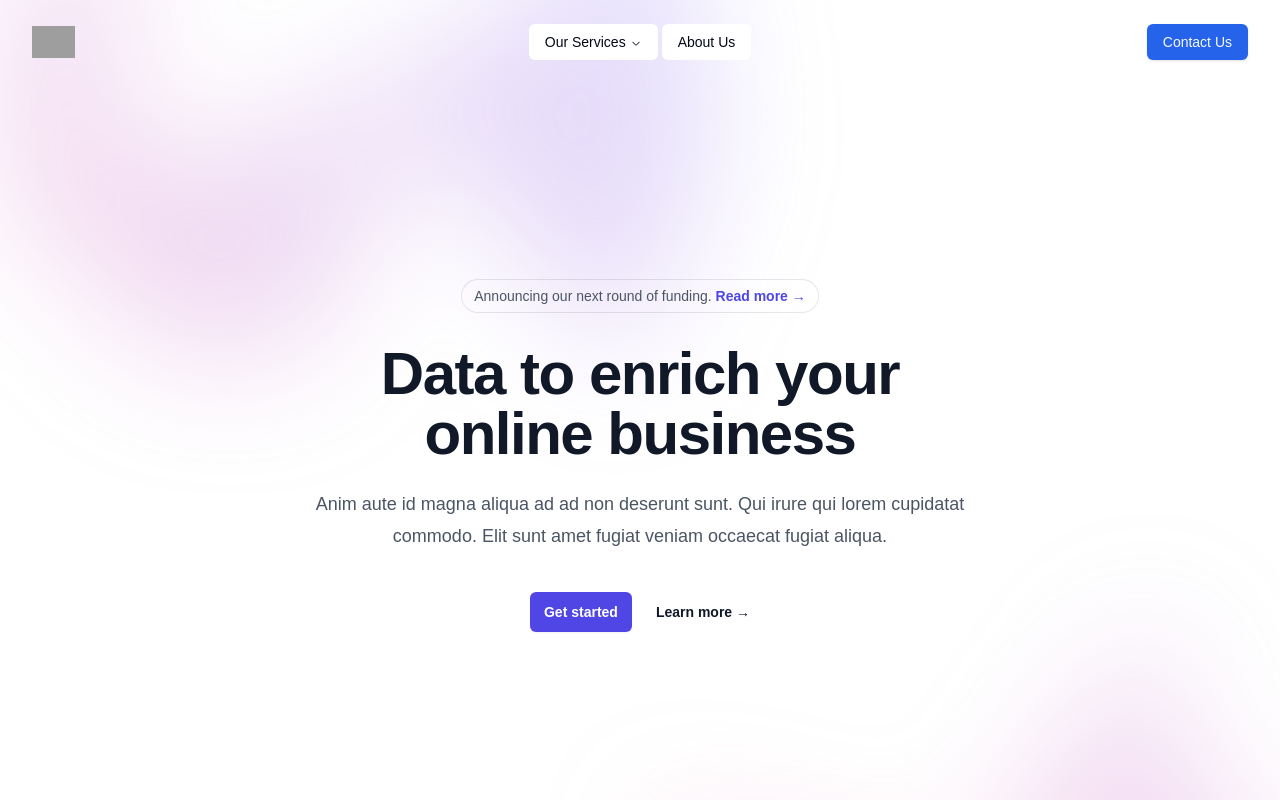
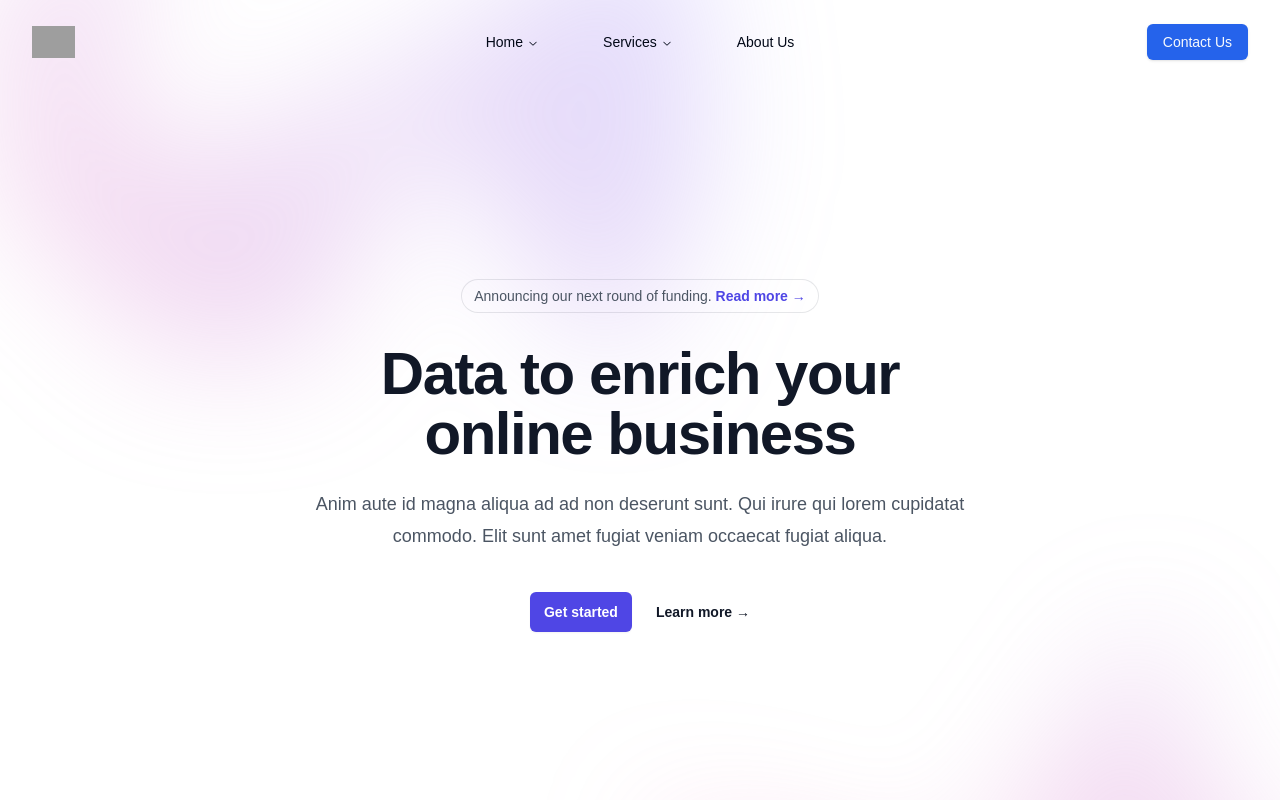
Before and after one commit to 2015jtw/Goodman-Robb, a Next.js app: page / in a window 1280 px wide. Shown: the top 800 px of the page. Built offline with nearby package versions, Linux system fonts and the light colour scheme; grey boxes are pictures that could not be loaded.

Commit message:
update navbar

```diff
--- a/src/components/ui/DesktopNav.tsx
+++ b/src/components/ui/DesktopNav.tsx
@@ -55,17 +55,51 @@ const components: { title: string; href: string; description: string }[] = [
 export default function DesktopNav() {
   return (
     <NavigationMenu>
-      <NavigationMenuList>
+      <NavigationMenuList className="space-x-8">
         <NavigationMenuItem>
-          <NavigationMenuTrigger>Our Services</NavigationMenuTrigger>
+          <NavigationMenuTrigger>Home</NavigationMenuTrigger>
           <NavigationMenuContent>
+            <ul className="grid gap-3 p-6 md:w-[400px] lg:w-[500px] lg:grid-cols-[.75fr_1fr]">
+              <li className="row-span-3">
+                <NavigationMenuLink asChild>
+                  <a
+                    className="flex h-full w-full select-none flex-col justify-end rounded-md bg-gradient-to-b from-muted/50 to-muted p-6 no-underline outline-none focus:shadow-md"
+                    href="/"
+                  >
+                    <div className="mb-2 mt-4 text-lg font-medium">
+                      shadcn/ui
+                    </div>
+                    <p className="text-sm leading-tight text-muted-foreground">
+                      Beautifully designed components that you can copy and
+                      paste into your apps. Accessible. Customizable. Open
+                      Source.
+                    </p>
+                  </a>
+                </NavigationMenuLink>
+              </li>
+              <ListItem href="/docs" title="Introduction">
+                Re-usable components built using Radix UI and Tailwind CSS.
+              </ListItem>
+              <ListItem href="/docs/installation" title="Installation">
+                How to install dependencies and structure your app.
+              </ListItem>
+              <ListItem href="/docs/primitives/typography" title="Typography">
+                Styles for headings, paragraphs, lists...etc
+              </ListItem>
+            </ul>
+          </NavigationMenuContent>
+        </NavigationMenuItem>
+
+        <NavigationMenuItem>
+          <NavigationMenuTrigger>Services</NavigationMenuTrigger>
+          <NavigationMenuContent className="left-1/2 transform -translate-x-1/2">
             <ul className="grid w-[400px] gap-3 p-4 md:w-[500px] md:grid-cols-2 lg:w-[600px] z-50 bg-white">
               {components.map((component) => (
                 <ListItem
                   key={component.title}
                   title={component.title}
                   href={component.href}
-                  className="z-50"
+                  className="hover:bg-blue-100"
                 >
                   {component.description}
                 </ListItem>
@@ -73,6 +107,7 @@ export default function DesktopNav() {
             </ul>
           </NavigationMenuContent>
         </NavigationMenuItem>
+
         <NavigationMenuItem>
           <Link href="/docs" legacyBehavior passHref>
             <NavigationMenuLink className={navigationMenuTriggerStyle()}>
--- a/src/components/ui/navigation-menu.tsx
+++ b/src/components/ui/navigation-menu.tsx
@@ -1,9 +1,9 @@
-import * as React from "react"
-import { ChevronDownIcon } from "@radix-ui/react-icons"
-import * as NavigationMenuPrimitive from "@radix-ui/react-navigation-menu"
-import { cva } from "class-variance-authority"
+import * as React from "react";
+import { ChevronDownIcon } from "@radix-ui/react-icons";
+import * as NavigationMenuPrimitive from "@radix-ui/react-navigation-menu";
+import { cva } from "class-variance-authority";
 
-import { cn } from "@/lib/utils"
+import { cn } from "@/lib/utils";
 
 const NavigationMenu = React.forwardRef<
   React.ElementRef<typeof NavigationMenuPrimitive.Root>,
@@ -20,8 +20,8 @@ const NavigationMenu = React.forwardRef<
     {children}
     <NavigationMenuViewport />
   </NavigationMenuPrimitive.Root>
-))
-NavigationMenu.displayName = NavigationMenuPrimitive.Root.displayName
+));
+NavigationMenu.displayName = NavigationMenuPrimitive.Root.displayName;
 
 const NavigationMenuList = React.forwardRef<
   React.ElementRef<typeof NavigationMenuPrimitive.List>,
@@ -35,14 +35,14 @@ const NavigationMenuList = React.forwardRef<
     )}
     {...props}
   />
-))
-NavigationMenuList.displayName = NavigationMenuPrimitive.List.displayName
+));
+NavigationMenuList.displayName = NavigationMenuPrimitive.List.displayName;
 
-const NavigationMenuItem = NavigationMenuPrimitive.Item
+const NavigationMenuItem = NavigationMenuPrimitive.Item;
 
 const navigationMenuTriggerStyle = cva(
-  "group inline-flex h-9 w-max items-center justify-center rounded-md bg-background px-4 py-2 text-sm font-medium transition-colors hover:bg-accent hover:text-accent-foreground focus:bg-accent focus:text-accent-foreground focus:outline-none disabled:pointer-events-none disabled:opacity-50 data-[active]:bg-accent/50 data-[state=open]:bg-accent/50"
-)
+  "group inline-flex h-9 w-max items-center justify-center rounded-md  px-4 py-2 text-sm font-medium transition-colors hover:bg-accent hover:text-accent-foreground focus:bg-accent focus:text-accent-foreground focus:outline-none disabled:pointer-events-none disabled:opacity-50 data-[active]:bg-accent/50 data-[state=open]:bg-accent/50"
+);
 
 const NavigationMenuTrigger = React.forwardRef<
   React.ElementRef<typeof NavigationMenuPrimitive.Trigger>,
@@ -59,8 +59,8 @@ const NavigationMenuTrigger = React.forwardRef<
       aria-hidden="true"
     />
   </NavigationMenuPrimitive.Trigger>
-))
-NavigationMenuTrigger.displayName = NavigationMenuPrimitive.Trigger.displayName
+));
+NavigationMenuTrigger.displayName = NavigationMenuPrimitive.Trigger.displayName;
 
 const NavigationMenuContent = React.forwardRef<
   React.ElementRef<typeof NavigationMenuPrimitive.Content>,
@@ -74,10 +74,10 @@ const NavigationMenuContent = React.forwardRef<
     )}
     {...props}
   />
-))
-NavigationMenuContent.displayName = NavigationMenuPrimitive.Content.displayName
+));
+NavigationMenuContent.displayName = NavigationMenuPrimitive.Content.displayName;
 
-const NavigationMenuLink = NavigationMenuPrimitive.Link
+const NavigationMenuLink = NavigationMenuPrimitive.Link;
 
 const NavigationMenuViewport = React.forwardRef<
   React.ElementRef<typeof NavigationMenuPrimitive.Viewport>,
@@ -93,9 +93,9 @@ const NavigationMenuViewport = React.forwardRef<
       {...props}
     />
   </div>
-))
+));
 NavigationMenuViewport.displayName =
-  NavigationMenuPrimitive.Viewport.displayName
+  NavigationMenuPrimitive.Viewport.displayName;
 
 const NavigationMenuIndicator = React.forwardRef<
   React.ElementRef<typeof NavigationMenuPrimitive.Indicator>,
@@ -111,9 +111,9 @@ const NavigationMenuIndicator = React.forwardRef<
   >
     <div className="relative top-[60%] h-2 w-2 rotate-45 rounded-tl-sm bg-border shadow-md" />
   </NavigationMenuPrimitive.Indicator>
-))
+));
 NavigationMenuIndicator.displayName =
-  NavigationMenuPrimitive.Indicator.displayName
+  NavigationMenuPrimitive.Indicator.displayName;
 
 export {
   navigationMenuTriggerStyle,
@@ -125,4 +125,4 @@ export {
   NavigationMenuLink,
   NavigationMenuIndicator,
   NavigationMenuViewport,
-}
+};
```
